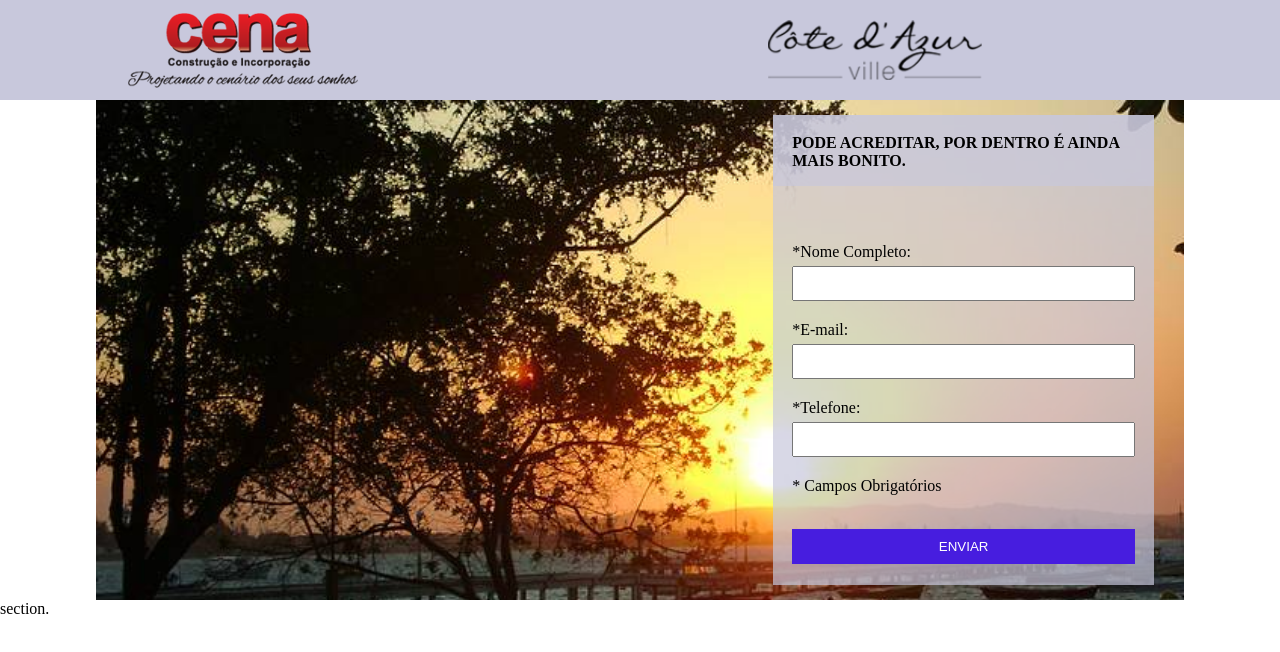
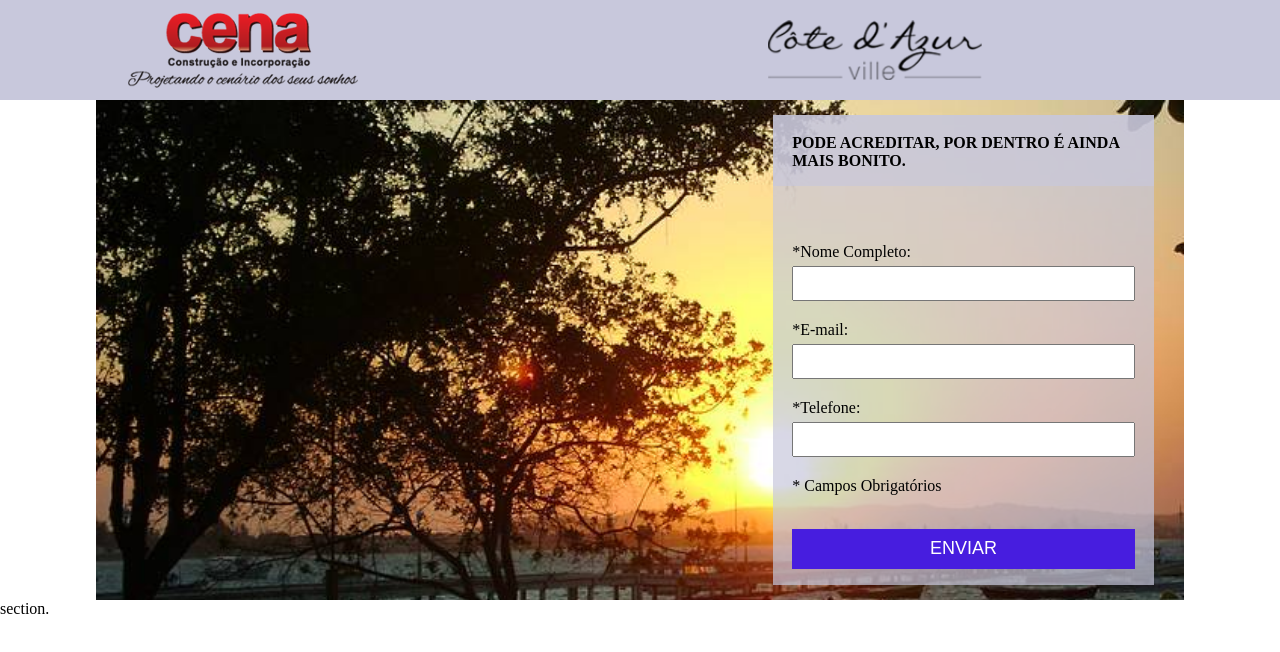
Before and after one commit to Joaohnl/DankiCode_FrontEnd, a plain HTML site: page Projetos Práticos/Projeto 02/Landing Page - Cena/index.html in a window 1280 px wide. Drawn offline with Linux system fonts and the light colour scheme.

Commit message:
Finalizado Form

```diff
--- a/Projetos Práticos/Projeto 02/Landing Page - Cena/css/style.css
+++ b/Projetos Práticos/Projeto 02/Landing Page - Cena/css/style.css
@@ -100,9 +100,11 @@ input[type="submit"] {
     width: 100%;
     border: 0;
     margin: 10% auto;
-    height: 35px;
+    height: 40px;
     background-color: #471ddf;
     color: white;
     appearance: none;
     text-transform: uppercase;
+    font-size: 18px;
+    cursor: pointer;
 }
```
